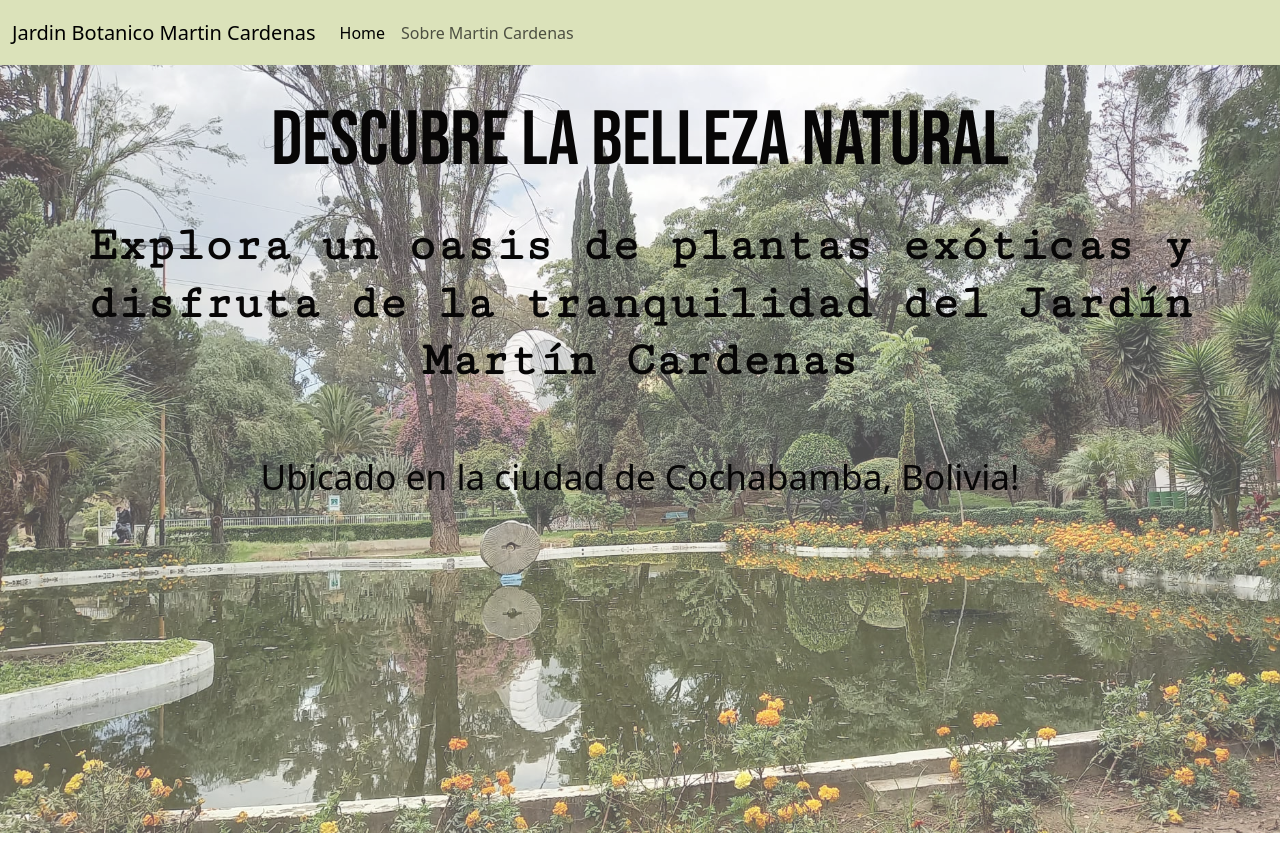
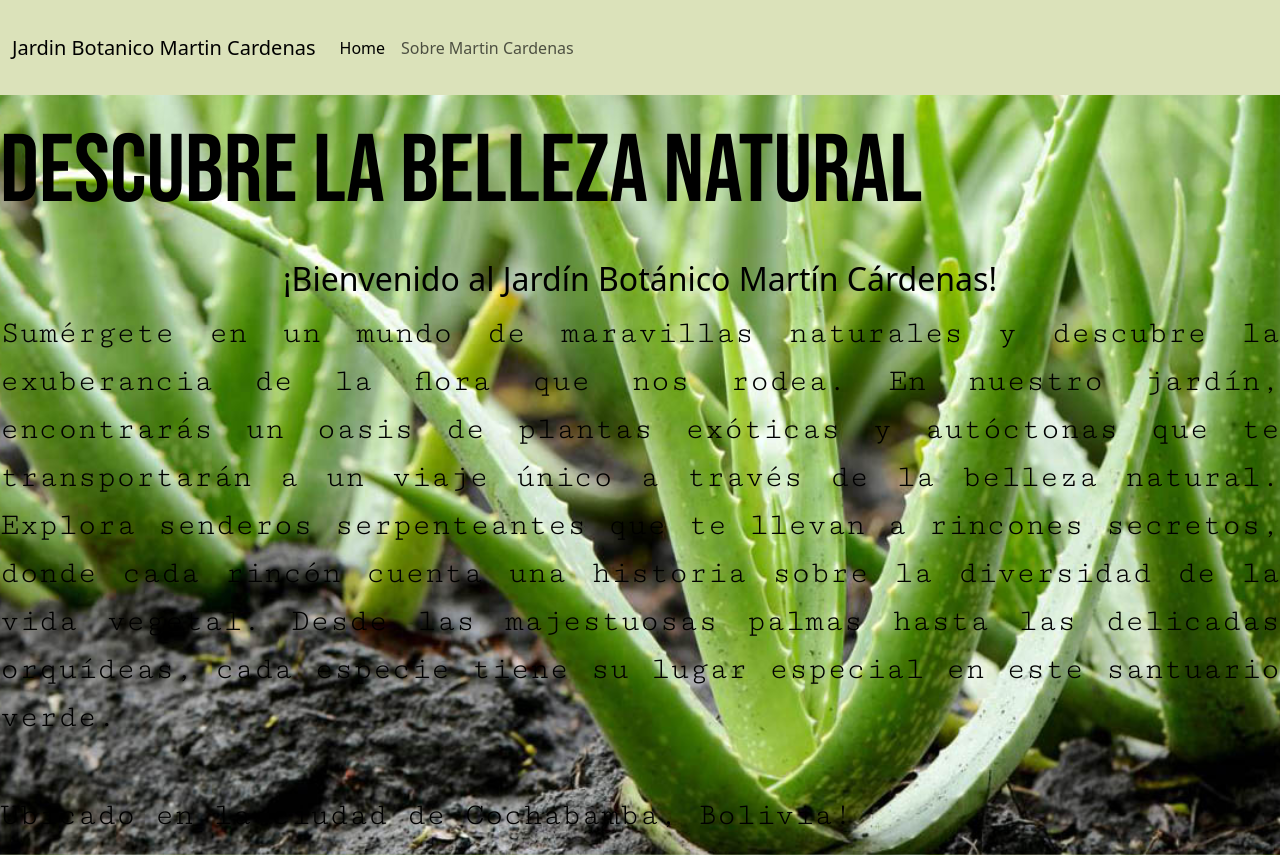
Before and after one commit to BrandonStambuk/ARQUI, a React (Create React App) app in the folder frontend/: page / in a window 1280 px wide. Before the commit the page ends 833 px from the top, so only its background shows below. Built offline with nearby package versions, Linux system fonts and the light colour scheme.

Commit message:
arreglo de homepage

```diff
--- a/frontend/src/components/About.js
+++ b/frontend/src/components/About.js
@@ -1,37 +1,62 @@
 // Importa la clase de estilo
-import React from 'react';
-import 'bootstrap/dist/css/bootstrap.min.css';
-import '../css/ImageSection.css';
-import imageMartinCardenas from '../images/martinCardenas.jpg'; // Importa la imagen
-import Navbar from './Navbar';
+import React from "react";
+import "bootstrap/dist/css/bootstrap.min.css";
+import "../css/About.css";
+import imageMartinCardenas from "../images/martinCardenas.jpg"; // Importa la imagen
+import Navbar from "./Navbar";
 function About() {
   return (
     <div className="container-imagen-aloe">
       <Navbar></Navbar>
       <div className="row justify-content-center align-items-center vh-100 imagen-aloe">
-        <div className="col-md-8"> {/* Aumenta el ancho del card a 8 columnas en pantallas grandes */}
-          <div className="card text-center b-0">
+        <div className="col-md-8">
+          {" "}
+          {/* Aumenta el ancho del card a 8 columnas en pantallas grandes */}
+          <div className="card text-center">
             <div className="card-body">
               <div className="row">
-                <div className="col-md-6"> {/* Ocupa 6 columnas en pantallas grandes */}
-                  <h5 className="card-title" id="about">Sobre Martin Cardenas</h5>
+                <div className="col-md-6">
+                  {" "}
+                  {/* Ocupa 6 columnas en pantallas grandes */}
+                  <h5 className="card-title" id="about">
+                    Sobre Martin Cardenas
+                  </h5>
                   {/* Aplica ambas clases de estilo al elemento p */}
                   <p className="card-text custom-card-text justified-text">
-                    Martín Cárdenas es considerado como el botánico más importante que ha tenido Bolivia. Realizó extensas expediciones botánicas por todo el territorio nacional recolectando especímenes de la flora local, de la cual llegó
-                    a reunir 6500 ejemplares. Su prestigio traspasó las fronteras. La mayor parte de sus exploraciones las
-                    realizó con medios propios demostrando que con voluntad y decisión se puede investigar en Bolivia, pese a no tener las condiciones favorables.
-                        <br></br>
-                        <br></br>
-                        La educación básica la realizó en el Seminario Conciliar y en la Escuela Municipal Bolívar. La secundaria en los colegios fiscales Nacional Bolívar y Sucre de Cochabamba.
-
-En 1918, se graduó de bachiller en Ciencias y Letras y consiguió una beca para continuar sus estudios en el Instituto Normal Superior de La Paz, donde se especializó en Ciencias Naturales y Química (1922). En sus vacaciones en Cochabamba realizaba caminatas por sus alrededores recogiendo plantas, de las que luego buscaba sus características en los libros y revistas de la Biblioteca Municipal de La Paz.
-
+                    Martín Cárdenas es considerado como el botánico más
+                    importante que ha tenido Bolivia. Realizó extensas
+                    expediciones botánicas por todo el territorio nacional
+                    recolectando especímenes de la flora local, de la cual llegó
+                    a reunir 6500 ejemplares. Su prestigio traspasó las
+                    fronteras. La mayor parte de sus exploraciones las realizó
+                    con medios propios demostrando que con voluntad y decisión
+                    se puede investigar en Bolivia, pese a no tener las
+                    condiciones favorables.
+                    <br></br>
+                    <br></br>
+                    La educación básica la realizó en el Seminario Conciliar y
+                    en la Escuela Municipal Bolívar. La secundaria en los
+                    colegios fiscales Nacional Bolívar y Sucre de Cochabamba. En
+                    1918, se graduó de bachiller en Ciencias y Letras y
+                    consiguió una beca para continuar sus estudios en el
+                    Instituto Normal Superior de La Paz, donde se especializó en
+                    Ciencias Naturales y Química (1922). En sus vacaciones en
+                    Cochabamba realizaba caminatas por sus alrededores
+                    recogiendo plantas, de las que luego buscaba sus
+                    características en los libros y revistas de la Biblioteca
+                    Municipal de La Paz.
                   </p>
                 </div>
-                <div className="col-md-6"> {/* Ocupa 6 columnas en pantallas grandes */}
+                <div className="col-md-6">
+                  {" "}
+                  {/* Ocupa 6 columnas en pantallas grandes */}
                   <div className="row">
                     {/* Utiliza la variable imageMartinCardenas para establecer la ruta de la imagen */}
-                    <img src={imageMartinCardenas} className="card-img-top rounded" alt="Imagen Martin Cardenas" />
+                    <img
+                      src={imageMartinCardenas}
+                      className="card-img-top rounded"
+                      alt="Imagen Martin Cardenas"
+                    />
                   </div>
                 </div>
               </div>
--- a/frontend/src/components/ImageSection.js
+++ b/frontend/src/components/ImageSection.js
@@ -2,19 +2,37 @@ import React from 'react';
 import 'bootstrap/dist/css/bootstrap.min.css';
 import '../css/ImageSection.css';
 import Navbar from './Navbar';
+
 function ImageSection() {
   return (
     <div>
       <Navbar></Navbar>
-      <div class="container-imagen">
-        <div class="imagen-jardin">
-          <div class="col-md-12">
-            <div class="row justify-content-center">
-              <div class="col-md-12 col-sm-6 text-center">
-                <h1 class="text-left title">Descubre la belleza natural</h1>
-                <p class="text-left parrafo">Explora un oasis de plantas exóticas y disfruta de la tranquilidad del Jardín Martín Cardenas</p>
+      <div className="container-imagen">
+        <div className="imagen-jardin">
+          <div className="col-md-12">
+            <div className="row justify-content-center">
+              <div className="col-md-12 col-sm-6 text-center">
+                <h1 className="text-left title" style={{ marginTop: '20px' }}>
+                  Descubre la belleza natural
+
+                </h1>
+                <h2 className='subtitulo'>¡Bienvenido al Jardín Botánico Martín Cárdenas!</h2>
+                <p className="text-left parrafo text-justify" style={{ marginTop: '10px' }}>
+                 Sumérgete en
+                  un mundo de maravillas naturales y descubre la exuberancia de
+                  la flora que nos rodea. En nuestro jardín, encontrarás un
+                  oasis de plantas exóticas y autóctonas que te transportarán a
+                  un viaje único a través de la belleza natural. Explora
+                  senderos serpenteantes que te llevan a rincones secretos,
+                  donde cada rincón cuenta una historia sobre la diversidad de
+                  la vida vegetal. Desde las majestuosas palmas hasta las
+                  delicadas orquídeas, cada especie tiene su lugar especial en
+                  este santuario verde.
+                </p>
                 <br></br>
-                <p class="text-left foot">Ubicado en la ciudad de Cochabamba, Bolivia!</p>
+                <p className="text-left foot text-justify" style={{ marginTop: '10px' }}>
+                  Ubicado en la ciudad de Cochabamba, Bolivia!
+                </p>
               </div>
             </div>
           </div>
--- a/frontend/src/components/Plant.js
+++ b/frontend/src/components/Plant.js
@@ -3,7 +3,7 @@ import React from 'react';
 import 'bootstrap/dist/css/bootstrap.min.css';
 import '../css/Plant.css'; // Asegúrate de tener un archivo CSS correspondiente
 import Navbar from './Navbar';
-import imageMartinCardenas from '../images/martinCardenas.jpg'; // Importa la imagen
+
 
 function Plant() {
   return (
--- /dev/null
+++ b/frontend/src/css/About.css
@@ -0,0 +1,17 @@
+body {
+    margin: 0;
+    padding: 0;
+    background-image: url('../images/aloe-vera.jpg'); /* Nueva ruta a tu imagen de fondo */
+    background-size: cover; /* Ajusta la imagen al tamaño del contenedor */
+    background-position: center; /* Centra la imagen */
+    position: relative;
+  }
+
+.card-body{
+
+    background: linear-gradient(0deg, rgb(255, 255, 255) 0%, RGB(219, 226, 186) 100%);
+    border-radius: 40px;
+    padding: 25px 35px;
+    box-shadow: rgba(0, 0, 0, 0.878) 0px 30px 30px -20px;
+    margin: 20px;
+}
--- a/frontend/src/css/ImageSection.css
+++ b/frontend/src/css/ImageSection.css
@@ -1,114 +1,92 @@
-@import url('https://fonts.googleapis.com/css2?family=Bebas+Neue&family=Cutive+Mono&family=Shadows+Into+Light&display=swap');
+/* Importación de fuentes desde Google Fonts */
 @import url('https://fonts.googleapis.com/css2?family=Bebas+Neue&family=Cutive+Mono&family=Shadows+Into+Light&display=swap');
 
-.container-imagen {
+/* Estilos para las clases */
+.title {
+  font-size: 7em;
+  margin-bottom: 30px;
+  font-family: 'Bebas Neue', sans-serif;
+  text-align: center;
+}
+
+
+body {
     margin: 0;
     padding: 0;
-    overflow-x: hidden;
+    background-image: url('../images/jardin2.jpg'); /* Ruta a tu imagen de fondo */
+    background-size: cover; /* Ajusta la imagen al tamaño del contenedor */
+    background-position: center; /* Centra la imagen */
+    color: rgb(0, 0, 0); /* Cambia el color del texto según tu diseño */
+  }
 
+
+
+
+.parrafo {
+  font-size: 2.5em;
+  font-family: 'Cutive Mono', monospace;
+  text-align: center;
 }
-.imagen-jardin {
-    position: relative;
-    width: 100%;
-    height: 60vw;
+.subtitulo{
+    text-align: center;
+}
+.foot {
+  font-size: 2em;
+  font-family: 'Cutive Mono', monospace;
 }
 
-.imagen-jardin::before {
-    content: "";
-    background-image: url('../images/jardin2.jpg');
-    background-size: cover;
-    position: absolute;
-    top: 0;
-    left: 0;
-    width: 100%;
-    height: 100%;
-    opacity: 0.7;
-    z-index: -1;
-}
-.container-imagen-aloe {
-    margin: 0;
-    padding: 0;
-    overflow-x: hidden;
+/* Media queries para diferentes tipos de pantallas */
 
-}
-
-.imagen-aloe {
-    position: relative;
-    width: 100%;
-    height: 60vw;
-}
-
-.imagen-aloe::before {
-    content: "";
-    background-image: url('../images/aloe-vera.jpg');
-    background-size: cover;
-    position: absolute;
-    top: 0;
-    left: 0;
-    width: 100%;
-    height: 100%;
-    opacity: 0.7;
-    z-index: -1;
-}
-
-.title {
-    color: rgb(7, 6, 6); /* Color de texto blanco, sin opacidad */
-    position: relative; /* Asegura que el texto esté en la parte superior */
-    z-index: 1; /* Coloca el texto sobre el fondo */
-    font-size: 6vw;
-    font-family: 'Bebas Neue', sans-serif;
-    margin-top: 30px;
-
-}
-
-.parrafo{
-    font-size:3.75vw;
-    margin-top: 20px;
-    font-family: 'Cutive Mono', monospace;
-    line-height: 1.2;
-    text-align: center;
-    font-weight: bold;
-    margin-top: 30px;
-}
-
-.foot{
-    font-size: 2.75vw;
-    margin-top: 20px;
-}
-
-h1, p {
-    color: rgb(7, 6, 6);
-    text-align: center; /* Alineamos el texto al centro */
-    position: relative;
-    z-index: 1;
-}
-
-.custom-card-text {
-    font-size: 16px; /* Puedes ajustar el tamaño según tus preferencias */
+/* Pantallas más pequeñas, como teléfonos móviles */
+@media screen and (max-width: 768px) {
+  .title {
+    font-size: 3.5em;
   }
 
-  .justified-text {
+  .parrafo {
+    font-size: 1em;
     text-align: justify;
   }
 
-
-.card-title{
-    font-family: 'Bebas Neue', sans-serif;
-    font-size: 45px;
+  .foot {
+    font-size: 1.5em;
+  }
 }
 
+/* Pantallas medianas, como tablets */
+@media screen and (min-width: 769px) and (max-width: 1024px) {
+  .title {
+    font-size: 4em;
+    text-align: left;
 
-.imagen{
-    border-radius: 20px;
+  }
+
+  .parrafo {
+    font-size: 2.25em;
+    text-align: left;
+    text-align: justify;
+  }
+
+  .foot {
+    font-size: 1.75em;
+  }
 }
 
-.card{
+/* Pantallas más grandes, como computadoras de escritorio */
+@media screen and (min-width: 1025px) {
+  .title {
+    font-size: 6em;
+    text-align: left;
+  }
 
-    background: #F8F9FD;
-    background: linear-gradient(0deg, rgb(255, 255, 255) 0%,#DBE2BA 100%);
-    border-radius: 40px;
-    padding: 25px 35px;
-    border: 5px solid rgb(255, 255, 255);
-    box-shadow: rgba(2, 2, 2, 0.878) 0px 30px 30px -20px;
-    margin: 20px;
+  .parrafo {
+    font-size: 2em;
+    text-align: left;
+    text-align: justify;
+  }
+
+  .foot {
+    font-size: 2em;
+    text-align: left;
+  }
 }
--- a/frontend/src/css/Navbar.css
+++ b/frontend/src/css/Navbar.css
@@ -1,4 +1,4 @@
 .navbar{
     background-color: #DBE2BA;
-    height: 65px;
+    height: 95px;
 }
```
Also changed, not shown: frontend/src/images/jardin2.jpg.
